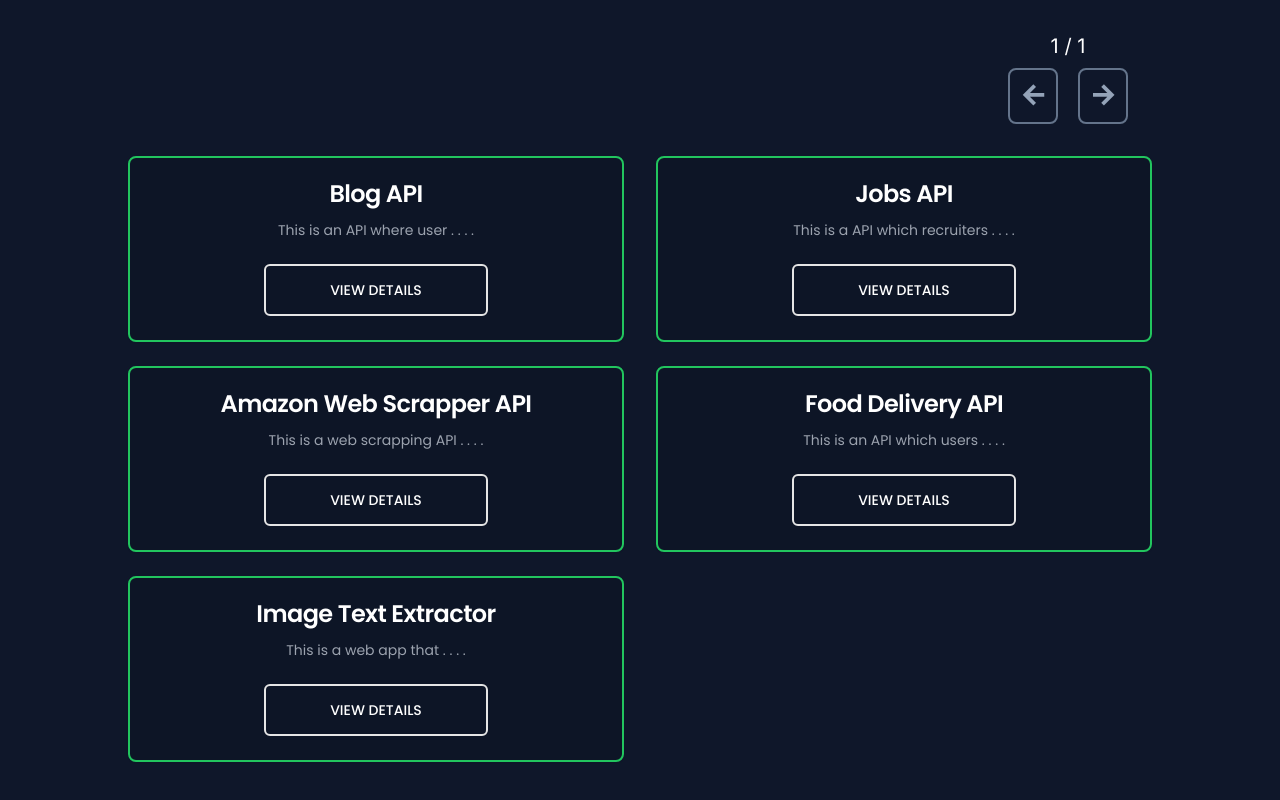
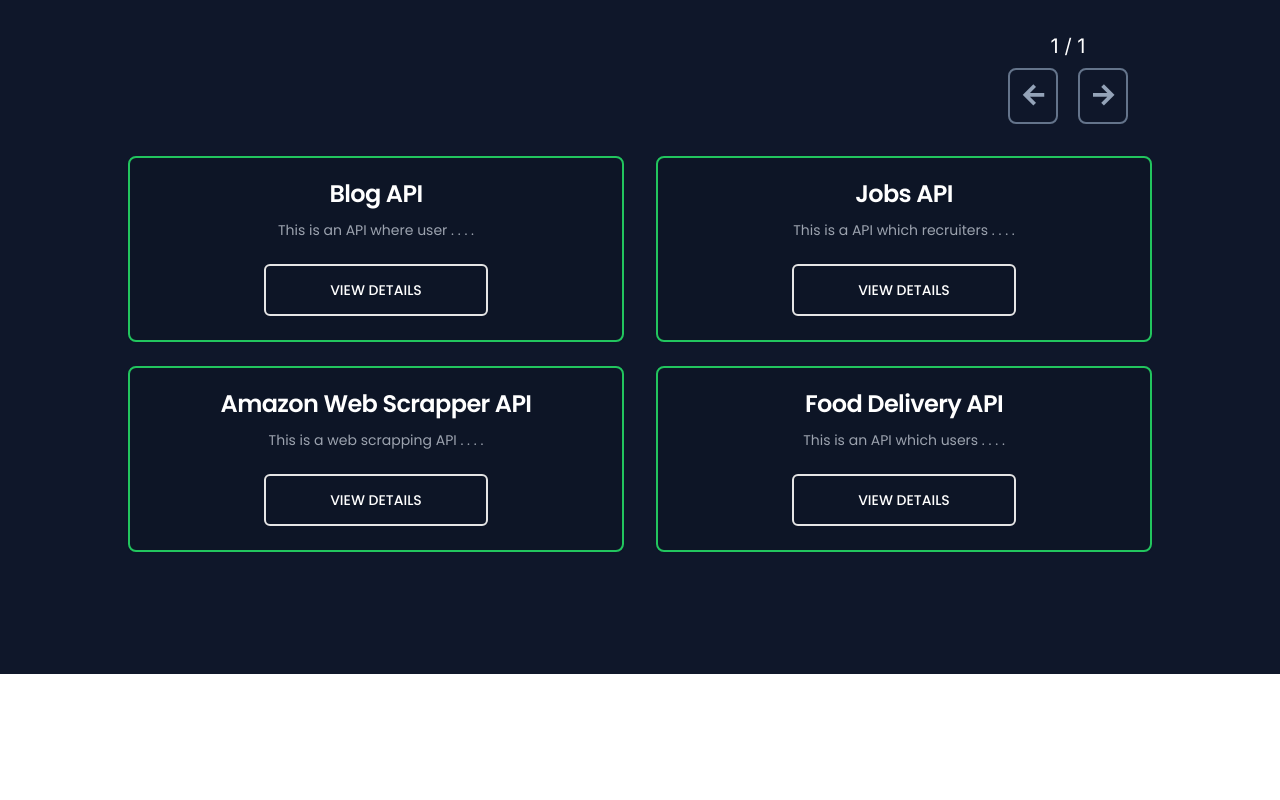
Before and after one commit to somenath203/My-Portfolio-Website-Version-2, a Next.js app: page /pages/all_works/backend_projects in a window 1280 px wide. Shown: the part 214-1014 px from the top of the page. After the commit the page ends 888 px from the top, so only its background shows below. Built offline with nearby package versions, Linux system fonts and the light colour scheme.

Commit message:
commited

```diff
--- a/src/app/pages/all_works/ai_projects/page.js
+++ b/src/app/pages/all_works/ai_projects/page.js
@@ -44,6 +44,8 @@
 import NextJSGeminiChatAppPic from './../../../assets/ai_development_pics/nextgeminichatapppic.png';
 import OptiMediaHubPic from './../../../assets/ai_development_pics/optimediahubprojectpic.png';
 import SmartWebChatPic from './../../../assets/ai_development_pics/smartwebchatpic.png';
+import PureTextProjectPic from './../../../assets/ai_development_pics/puretextprojimgpic.png';
+import ImageExtractorAppImg from './../../../assets/ai_development_pics/imagetextextractorimage.png';
 
 
 const Page = () => {
@@ -421,6 +423,24 @@
         livePreviewOfTheProject: 'https://smart-web-chat.vercel.app/',
         githubLinkOfTheProject: 'https://github.com/somenath203/Smart-Web-Chat',
     },
+    {
+        id: 42,
+        nameOfTheProject: 'PureText',
+        descOfTheProject: "PureText is a text analysis tool designed to help developers detect whether a given sentence contains any offensive word or not. This tool can be easily integrated into various applications to ensure safer communication and create a more respectful online environment. Using real-time evaluations powered by Upstash's vector database, PureText quickly identifies potentially toxic or offensive content, providing immediate feedback to users.",
+        techStackUsedInTheProject: 'NextJS, TailwindCSS, daisyUI, Upstash Vector Database, HonoJS, Cloudfare Workers',
+        picOfTheProj: PureTextProjectPic,
+        livePreviewOfTheProject: 'https://pure-text-som.vercel.app/',
+        githubLinkOfTheProject: 'https://github.com/somenath203/PureText'
+    },
+    {
+        id: 43,
+        nameOfTheProject: 'Image Text Extractor',
+        descOfTheProject: 'This is a web app that lets users extract text from any image and also the user has the option to copy the extracted text in the clipboard as well.',
+        techStackUsedInTheProject: 'NextJS, TailwindCSS, daisyUI, FastAPI, pytesseract',
+        picOfTheProj: ImageExtractorAppImg,
+        livePreviewOfTheProject: 'https://image-text-generator.vercel.app/',
+        githubLinkOfTheProject: 'https://github.com/somenath203/Image-Text-Extractor',
+    },
 ];
 
   return (
--- a/src/app/pages/all_works/backend_projects/page.js
+++ b/src/app/pages/all_works/backend_projects/page.js
@@ -7,7 +7,6 @@
 import JobsAPIProjImg from './../../../assets/backend_development_pics/jobsapi.png';
 import AmazonWebScrapperProjImg from './../../../assets/backend_development_pics/amazonwebscrapper.png';
 import FoodDeliveryProjImg from './../../../assets/backend_development_pics/fooddeliveryproject.png';
-import ImageExtractorAppImg from './../../../assets/backend_development_pics/imagetextextractorimage.png';
 
 
 const Page = () => {
@@ -48,16 +47,7 @@
       picOfTheProj: FoodDeliveryProjImg,
       livePreviewOfTheProject: 'https://documenter.getpostman.com/view/14623339/2s93zFXKXo',
       githubLinkOfTheProject: 'https://github.com/somenath203/Food-Delivery-API-NodeJS',
-    },
-    {
-      id: 5,
-      nameOfTheProject: 'Image Text Extractor',
-      descOfTheProject: 'This is a web app that lets users extract text from any image and also the user has the option to copy the extracted text in the clipboard as well.',
-      techStackUsedInTheProject: 'NextJS, TailwindCSS, daisyUI, FastAPI, pytesseract',
-      picOfTheProj: ImageExtractorAppImg,
-      livePreviewOfTheProject: 'https://image-text-generator.vercel.app/',
-      githubLinkOfTheProject: 'https://github.com/somenath203/Image-Text-Extractor',
-    },
+    }
   ];
 
 
--- a/src/app/pages/all_works/full_stack_projects/page.js
+++ b/src/app/pages/all_works/full_stack_projects/page.js
@@ -2,7 +2,6 @@
 
 import PageHeading from '@/app/components/PageHeading';
 import WorkCard from '@/app/components/WorkCard';
-
 import ImageGalleryPic from './../../../assets/full_stack_development_pics/imagegallery.png';
 import MyExpenseManagerPic from './../../../assets/full_stack_development_pics/myexpensemanager.png';
 import ShortMyURLPic from './../../../assets/full_stack_development_pics/shortmyurlpic.png';
@@ -10,20 +9,15 @@
 import ShareYourFilePic from './../../../assets/full_stack_development_pics/sharefileprojpic.png';
 import WeatherAppPic from './../../../assets/full_stack_development_pics/weatherappimage.png';
 import SimpleTaskManagerAppPic from './../../../assets/full_stack_development_pics/taskmanagerprojimg.png';
-
 import NextFinanceTrackerPic from './../../../assets/full_stack_development_pics/nextfinancetrackerpic.png';
 import AIFormBuilderPic from './../../../assets/full_stack_development_pics/aiformbuilderprojimg.png';
 import ResumeBuilderPic from './../../../assets/full_stack_development_pics/resumebuilderprojpic.png';
-
-
-
 import WriteMyThoughtsPic from './../../../assets/frontend_development_pics/writemythoughts.png';
 import CarePulsePic from './../../../assets/full_stack_development_pics/carepulseimage.png';
 import TrimrrPic from './../../../assets/full_stack_development_pics/trimrrurlshortenerpic.png';
 import TweetsDjangoAppPic from './../../../assets/full_stack_development_pics/tweeetdjangoapp.png';
 import HomeAwayProjectPic from './../../../assets/full_stack_development_pics/homeawayprojectimg.png';
 import HirrdProjectPic from './../../../assets/full_stack_development_pics/hirrdprojectimgpic.png';
-import PureTextProjectPic from './../../../assets/full_stack_development_pics/puretextprojimgpic.png';
 
 
 const Page = () => {
@@ -93,7 +87,7 @@
       githubLinkOfTheProject: 'https://github.com/somenath203/PedalStart-Task-Manager-Assignment',
     },
     {
-      id: 9,
+      id: 8,
       nameOfTheProject: 'Next Finance Tracker',
       descOfTheProject: 'Next Finance Tracker is a full stack finance management application built with Next.js, designed to help users track and manage their finances in real time.',
       techStackUsedInTheProject: 'NextJS, TailwindCSS, antd, MongoDB, Zustand, Clerk, Recharts',
@@ -102,7 +96,7 @@
       githubLinkOfTheProject: 'https://github.com/somenath203/next-finance-tracker',
     },
     {
-      id: 10,
+      id: 9,
       nameOfTheProject: 'Next AI Form Builder',
       descOfTheProject: 'Next AI Form Builder is an AI-powered application that helps users create forms quickly and easily. By providing a prompt, users can generate forms with the help of the Google Gemini API. Users can customize, preview, and share these forms. Additionally, they can manage and export form responses.',
       techStackUsedInTheProject: 'NextJS, TailwindCSS, ShadcnUI, daisyUI, Drizzle ORM, Neon Database, Clerk, Google Gemini API',
@@ -111,7 +105,7 @@
       githubLinkOfTheProject: 'https://github.com/somenath203/Next-AI-Form-Builder',
     },
     {
-      id: 11,
+      id: 10,
       nameOfTheProject: 'Next Resumeee',
       descOfTheProject: 'Next Resumeee is a comprehensive full stack Resume Builder Application developed using NextJS. It allows users to generate their resumes with ease by selecting from various templates. The application offers both free and premium templates. Users with a premium subscription can download any resume template they prefer. Additionally, the application features robust admin functionalities for managing templates and viewing user information in a structured format.',
       techStackUsedInTheProject: 'NextJS, TailwindCSS, Antd Design, MongoDB, Firebase, Zustand, Stripe',
@@ -120,7 +114,7 @@
       githubLinkOfTheProject: 'https://github.com/somenath203/Next-Resumeee',
     },
     {
-      id: 15,
+      id: 11,
       nameOfTheProject: 'Write Your Thoughts',
       descOfTheProject: 'This is a web app where a user can express his/her thoughts in front of the whole world.',
       techStackUsedInTheProject: 'React, Firebase',
@@ -129,7 +123,7 @@
       githubLinkOfTheProject: 'https://github.com/somenath203/WriteYourThoughts',
     },
     {
-      id: 16,
+      id: 12,
       nameOfTheProject: 'CarePulse',
       descOfTheProject: "CarePulse is a comprehensive healthcare management application designed to streamline patient and admin interactions. The application is divided into two main parts: user and admin functionalities. Users can register, submit their medical information, and book appointments, while admins can manage appointments and handle user requests.",
       techStackUsedInTheProject: 'NextJS, TailwindCSS, ShadcnUI, Appwrite, Nodemailer, Gmail SMTP, Sentry.IO, Zod',
@@ -138,7 +132,7 @@
       githubLinkOfTheProject: 'https://github.com/somenath203/CarePulse',
     },
     {
-      id: 17,
+      id: 13,
       nameOfTheProject: 'Trimrr',
       descOfTheProject: "Trimrr is a URL shortening web application that allows users to easily create and manage short URLs. After signing up, users can generate short URLs from long ones, track from where their links are being accessed, and view detailed statistics about the devices and cities from which their links are visited. With Trimrr, user can also generate QR codes for your short links, making it easy to share them.",
       techStackUsedInTheProject: 'React (via Vite), TailwindCSS, ShadcnUI, Clerk, Supabase, Yup, Recharts, IPAPI, UA-Parser-JS',
@@ -147,7 +141,7 @@
       githubLinkOfTheProject: 'https://github.com/somenath203/Trimrr',
     },
     {
-      id: 18,
+      id: 14,
       nameOfTheProject: 'Tweeets',
       descOfTheProject: "Tweeets is a simple web application that allows users to create, edit, and delete tweets. Each tweet consists of a description, and optionally, an image. Users can also view tweets created by other users. To interact with the application (create, edit, or delete tweets), users must first authenticate themselves first.",
       techStackUsedInTheProject: 'Django, Django Templating Engine, SQLite3 (db.sqlite3), Django Tailwind',
@@ -156,7 +150,7 @@
       githubLinkOfTheProject: 'https://github.com/somenath203/Tweeets',
     },
     {
-      id: 19,
+      id: 15,
       nameOfTheProject: 'HomeAway',
       descOfTheProject: "HomeAway is a full-stack rental booking application that allows users to browse, create, and book rentals across various categories. Users can filter and search for rentals, like and share them via email or social media, as well as leave ratings and comments. The application also provides functionalities to manage user profiles, handle bookings, and view reviews. Admin users can track important statistics such as total users, properties, and bookings. The app features both dark and light modes and is fully responsive.",
       techStackUsedInTheProject: 'NextJS, TailwindCSS, ShadcnUI, Clerk, Neon Database, Supabase, LeafletJS',
@@ -165,22 +159,13 @@
       githubLinkOfTheProject: 'https://github.com/somenath203/HomeAway',
     },
     {
-      id: 20,
+      id: 16,
       nameOfTheProject: 'Hirrd',
       descOfTheProject: "Hirrd is a full-stack job portal designed to make job applications and recruitment easier for both applicants and recruiters. Job seekers can apply for jobs, track their application status, and view the history of all their applications. On the other hand, recruiters can create job posts, manage applicants, and track the hiring process with ease.",
       techStackUsedInTheProject: 'ViteJS, ShadcnUI, TailwindCSS, Clerk, Supabase, React-Hook-Form, Zod',
       picOfTheProj: HirrdProjectPic,
       livePreviewOfTheProject: 'https://hirrd-som.vercel.app/',
       githubLinkOfTheProject: 'https://github.com/somenath203/Hirrd'
-    },
-    {
-      id: 21,
-      nameOfTheProject: 'PureText',
-      descOfTheProject: "PureText is a text analysis tool designed to help developers detect whether a given sentence contains any offensive word or not. This tool can be easily integrated into various applications to ensure safer communication and create a more respectful online environment. Using real-time evaluations powered by Upstash's vector database, PureText quickly identifies potentially toxic or offensive content, providing immediate feedback to users.",
-      techStackUsedInTheProject: 'NextJS, TailwindCSS, daisyUI, Upstash Vector Database, HonoJS, Cloudfare Workers',
-      picOfTheProj: PureTextProjectPic,
-      livePreviewOfTheProject: 'https://pure-text-som.vercel.app/',
-      githubLinkOfTheProject: 'https://github.com/somenath203/PureText'
     },
   ];
 
```
Also changed, not shown: src/app/assets/ai_development_pics/imagetextextractorimage.png (renamed from src/app/assets/backend_development_pics/imagetextextractorimage.png), src/app/assets/ai_development_pics/smartwebchatpic.png (renamed from src/app/assets/full_stack_development_pics/smartwebchatpic.png).
